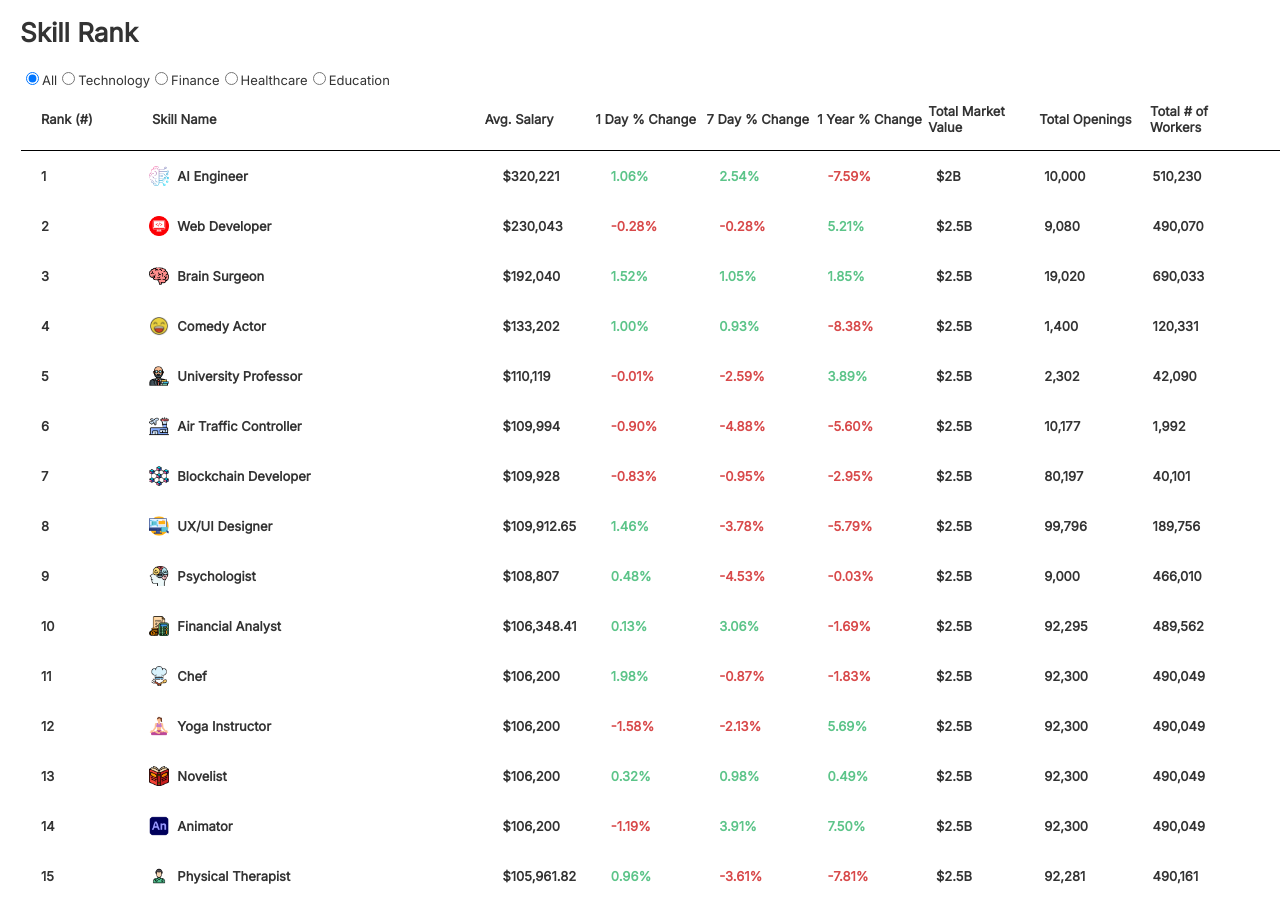
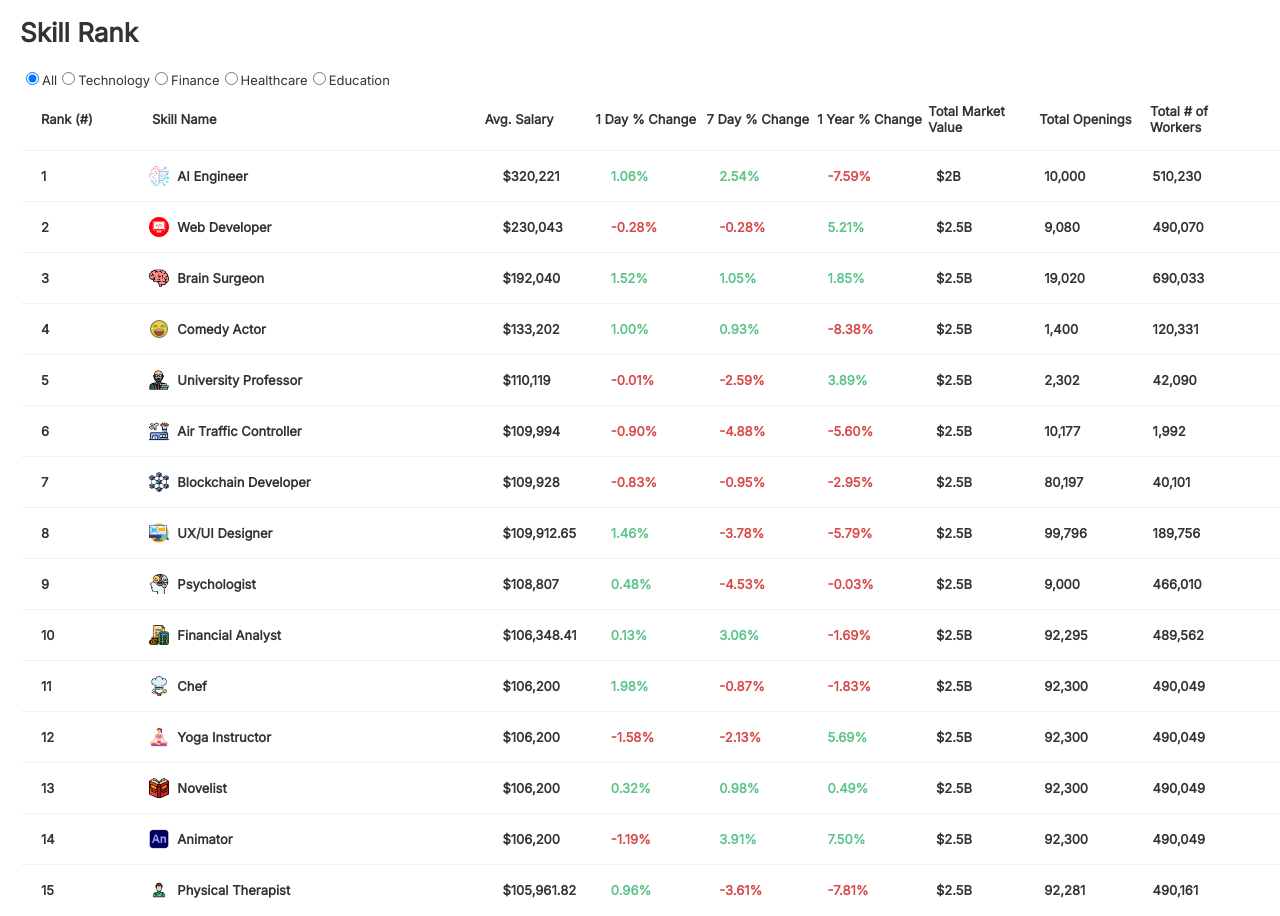
Before and after one commit to reidmccrabb/skillrank, a React (Create React App) app: page / in a window 1280 px wide. Built offline with nearby package versions, Linux system fonts and the light colour scheme.

Commit message:
cmc styled borders

```diff
--- a/src/App.css
+++ b/src/App.css
@@ -20,8 +20,6 @@ body {
   padding-left: 20px;  /* Add some space from the left edge */
 }
 
-
-
 h1 {
   margin-bottom: 20px;
 }
@@ -29,24 +27,21 @@ h1 {
 .skills-list {
   width: 100%; /* Set to 100% for full width */
   border: 1px solid #FFF;
-
 }
 
 .skill-item, .header-row {
   display: flex;
   align-items: center;
   padding: 15px 20px;
-  border-bottom: 1px solid #000000;
+
+  border-top: 1px solid #F0F2F5;  /* Added this line */
   font-weight: bold;
 }
 
 .header-row {
   font-weight: bold;
   background-color: #FFF;
-}
-
-.skill-item:last-child {
-  border-bottom: none;
+  border-top: none; /* Remove the top border for the header row */
 }
 
 .rank, .header-row > span:nth-child(1) {
```
